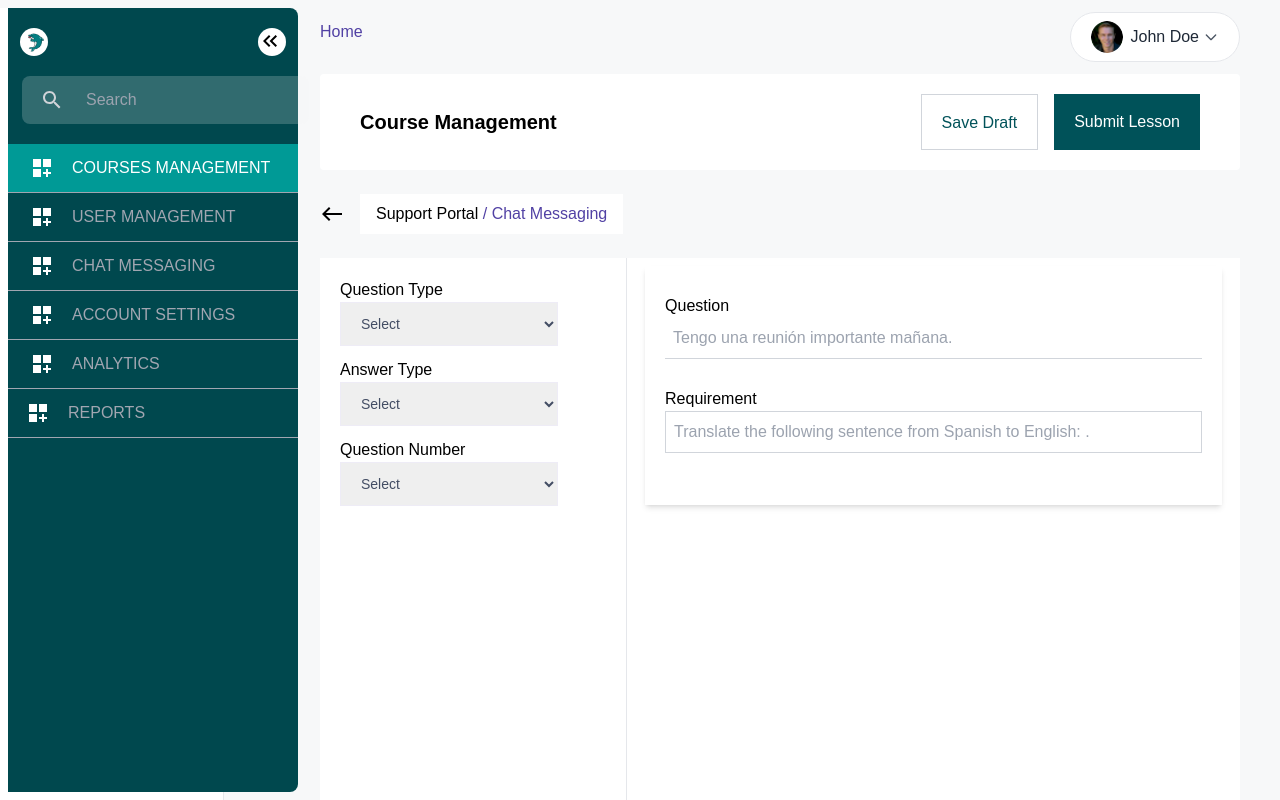
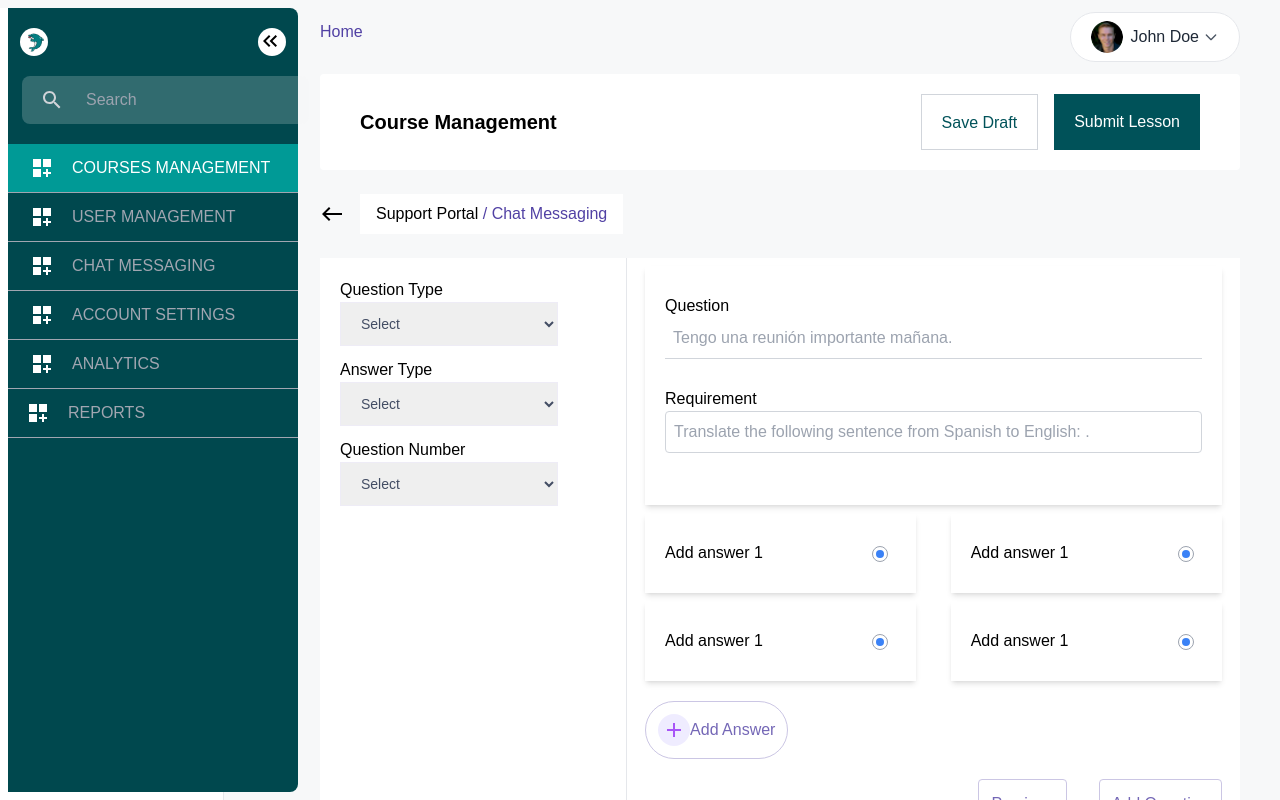
Before and after one commit to HelixgadeTechnologies/Kirikeni-Okwein-Admin, a Next.js app: page /main/addcontent in a window 1280 px wide. Built offline with nearby package versions, Linux system fonts and the light colour scheme.

Commit message:
Add course content

```diff
--- a/src/pages/main/addcontent.js
+++ b/src/pages/main/addcontent.js
@@ -2,8 +2,9 @@ import React, { useState } from "react";
 import Layout from "@/components/Layout";
 import Header from "@/components/Header";
 import Modal2 from "@/components/Modal2";
-import WestIcon from '@mui/icons-material/West';
+import WestIcon from "@mui/icons-material/West";
 import Link from "next/link";
+import AddIcon from "@mui/icons-material/Add";
 
 function addcontent() {
   const [switchOpen, setSwitchOpen] = useState("one");
@@ -15,16 +16,13 @@ function addcontent() {
     e.preventDefault();
   };
 
-
   // return(
   //   <></>
   // )
 
-
   return (
     <>
-      {
-    isModalOpen ? (
+      {isModalOpen ? (
         <Modal2 isOpen={isModalOpen}>
           <div className="flex items-center justify-between mb-6">
             <h2 className="text-2xl font-bold">Create Level</h2>
@@ -62,32 +60,35 @@ function addcontent() {
             </div>
 
             <div className="mb-4">
-            <label htmlFor="email" className="block text-gray-700 font-medium">
+              <label
+                htmlFor="email"
+                className="block text-gray-700 font-medium"
+              >
                 Level Name
               </label>
               <input
                 type="email"
                 id="email"
                 className="border border-gray-300 rounded px-3 py-2 mt-1 w-full focus:outline-none focus:ring-blue-500"
-
                 placeholder={"enter email..."}
               />
             </div>
 
             <div className="mb-4">
-            <label htmlFor="email" className="block text-gray-700 font-medium">
+              <label
+                htmlFor="email"
+                className="block text-gray-700 font-medium"
+              >
                 Level Goal
               </label>
               <input
                 type="email"
                 id="email"
                 className="border border-gray-300 rounded px-3 py-2 mt-1 w-full focus:outline-none focus:ring-blue-500"
-
                 placeholder={"enter email..."}
               />
             </div>
           </form>
-
 
           <div className="flex justify-end w-full space-x-5">
             <button
@@ -105,8 +106,7 @@ function addcontent() {
             </button>
           </div>
         </Modal2>
-    ) : null
-  }
+      ) : null}
       <Layout isActivePage="COURSES MANAGEMENT">
         <Header>
           <div className="bg-white flex justify-between w-full mt-3 h-[96px] items-center px-10 py-5 rounded">
@@ -126,10 +126,8 @@ function addcontent() {
               >
                 Submit Lesson
               </button>
-
             </div>
           </div>
-
         </Header>
         <div className="flex space-x-4 my-5 items-center">
           <Link href={"/main/coursemodule"}>
@@ -146,9 +144,7 @@ function addcontent() {
           <div className="flex h-full">
             <div className="w-1/3 h-full border-r">
               <div className="p-5 h-full">
-
                 <div className="flex items-center">
-
                   <form className="flex flex-col space-y-3">
                     <div className="w-full">
                       <label>Question Type</label>
@@ -171,32 +167,101 @@ function addcontent() {
                       </select>
                     </div>
                   </form>
-
                 </div>
-
               </div>
             </div>
             <div className="w-2/3">
               <div className="shadow-md flex flex-col space-y-7 w-[94%] m-auto my-2 h-[239px] p-5 pt-7">
                 <div>
                   <label>Question</label>
-                <input type="text" class="border-b p-2 border-gray-300 w-full" placeholder="Tengo una reunión importante mañana."/>
+                  <input
+                    type="text"
+                    class="border-b p-2 border-gray-300 w-full"
+                    placeholder="Tengo una reunión importante mañana."
+                  />
                 </div>
                 <div>
                   <label>Requirement</label>
-                <input type="text" class="border border-gray-300 p-2 w-full" placeholder="Translate the following sentence from Spanish to English: ."/>
+                  <input
+                    type="text"
+                    class="border border-gray-300 rounded p-2 w-full"
+                    placeholder="Translate the following sentence from Spanish to English: ."
+                  />
+                </div>
               </div>
 
+              <div className="flex flex-wrap justify-between w-[94%] m-auto my-2 space-x-8">
+                <div className="w-full md:w-[47%] shadow-md h-[50px] flex justify-between items-center py-10 px-5">
+                  <p>Add answer 1</p>
+                  <div>
+                    <label class="inline-flex items-center">
+                      <input type="checkbox" class="hidden" />
+                      <span class="w-4 h-4 border border-gray-400 rounded-full flex items-center justify-center mr-2">
+                        <span class="bg-blue-500 rounded-full w-2 h-2"></span>
+                      </span>
+                    </label>
+                  </div>
+                </div>
+                <div className="w-full md:w-[47%]  shadow-md h-[50px] flex justify-between items-center py-10 px-5">
+                  <p>Add answer 1</p>
+                  <div>
+                    <label class="inline-flex items-center">
+                      <input type="checkbox" class="hidden" />
+                      <span class="w-4 h-4 border border-gray-400 rounded-full flex items-center justify-center mr-2">
+                        <span class="bg-blue-500 rounded-full w-2 h-2"></span>
+                      </span>
+                    </label>
+                  </div>
+                </div>
+              </div>
+              <div className="flex flex-wrap justify-between w-[94%] m-auto my-2 space-x-8">
+                <div className="w-full md:w-[47%] shadow-md h-[50px] flex justify-between items-center py-10 px-5">
+                  <p>Add answer 1</p>
+                  <div>
+                    <label class="inline-flex items-center">
+                      <input type="checkbox" class="hidden" />
+                      <span class="w-4 h-4 border border-gray-400 rounded-full flex items-center justify-center mr-2">
+                        <span class="bg-blue-500 rounded-full w-2 h-2"></span>
+                      </span>
+                    </label>
+                  </div>
+                </div>
+                <div className="w-full md:w-[47%]  shadow-md h-[50px] flex justify-between items-center py-10 px-5">
+                  <p>Add answer 1</p>
+                  <div>
+                    <label class="inline-flex items-center">
+                      <input type="checkbox" class="hidden" />
+                      <span class="w-4 h-4 border border-gray-400 rounded-full flex items-center justify-center mr-2">
+                        <span class="bg-blue-500 rounded-full w-2 h-2"></span>
+                      </span>
+                    </label>
+                  </div>
+                </div>
+              </div>
+              <div className="flex w-[94%] m-auto my-2 space-x-8">
+                <button className="rounded-full border border-[#CBC6E4] flex space-x-2 justify-between px-3 mt-3 py-3 items-center text-[#7467B6]">
+                  {/* <AddIcon className="bg-purple-700 bg-opacity-12 rounded-full"/> Add Answer */}
+                  <div className="bg-[#7B61FF1F] bg-opacity-12 rounded-full w-8 h-8 flex items-center justify-center">
+                      <AddIcon className="text-purple-500 w-4 h-4" />
+                    </div>
+                    Add Answer
+                </button>
 
               </div>
+              <div className="flex w-[94%] justify-end items-end m-auto my-2 space-x-8">
+                <button className="rounded border border-[#CBC6E4] flex space-x-2 justify-between px-3 mt-3 py-3 items-center text-[#7467B6]">
 
-          </div>
+                    Previous
+                </button>
+                <button className="rounded border border-[#CBC6E4] flex space-x-2 justify-between px-3 mt-3 py-3 items-center text-[#7467B6]">
+
+                    Add Question
+                </button>
 
               </div>
             </div>
-
-
-
+          </div>
+        </div>
       </Layout>
     </>
   );
```
Lines whose indentation alone changed are shown as unchanged.
